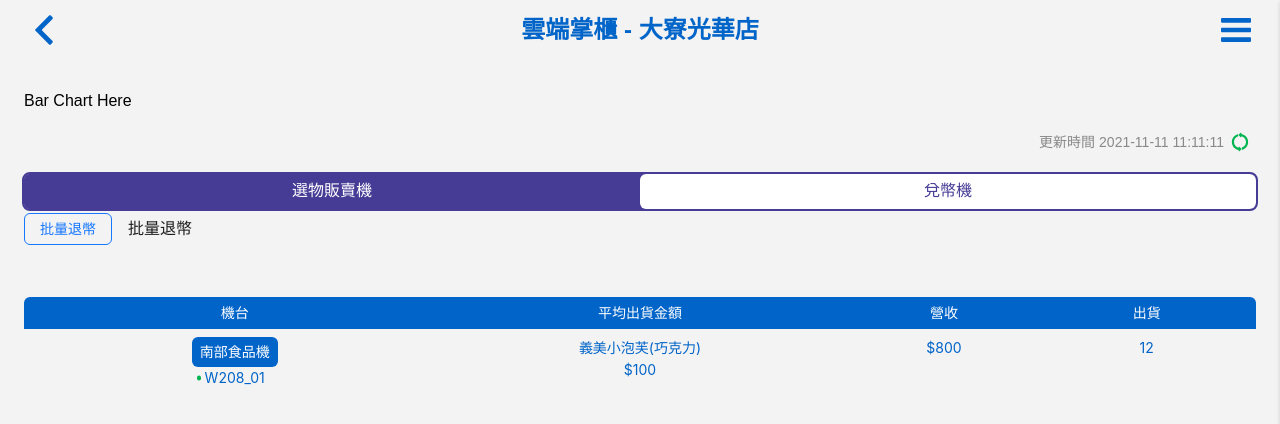
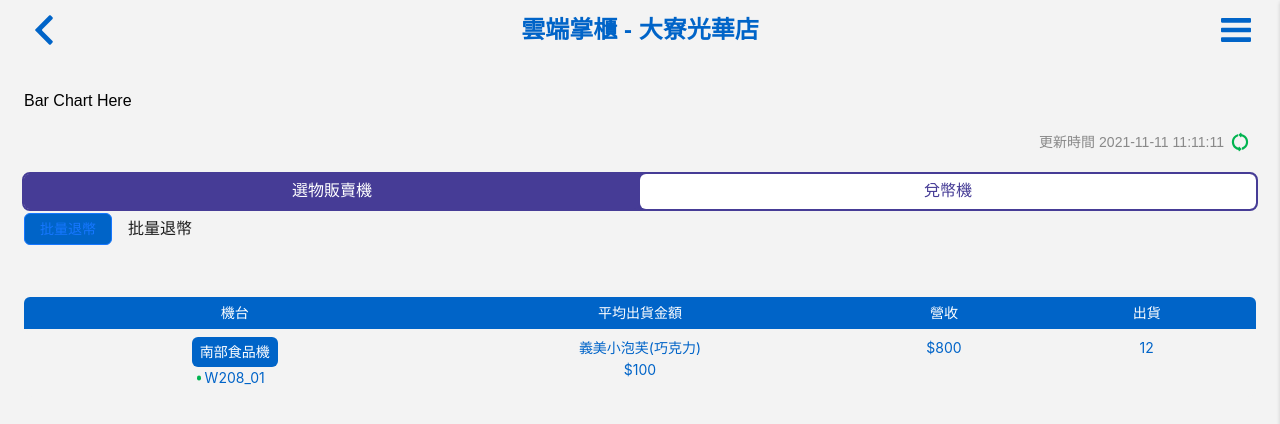
Before and after one commit to leon11081991/vue3-emgiot, a Vue app: page /dashboard in a window 1280 px wide. Shown: the top 424 px of the page. Built offline with nearby package versions, Linux system fonts and the light colour scheme.

Commit message:
feat(app.vue): 增加全域css

```diff
--- a/src/App.vue
+++ b/src/App.vue
@@ -6,7 +6,7 @@ const route = useRoute()
 
 <template>
   <component :is="route.meta.layoutComponent || 'div'">
-    <main class="main-page">
+    <main class="main-page" :class="route.name">
       <RouterView />
     </main>
   </component>
@@ -19,8 +19,23 @@ const route = useRoute()
   padding-block: $--page-padding-top $--page-padding-bottom;
   background-color: $--page-bg-color;
 
+  &.Login {
+    min-height: 100vh;
+  }
+
   @include media-breakpoint-down(md) {
     padding-inline: $--page-padding-x-mobile;
+  }
+}
+
+.ant-btn {
+  &.ant-btn-primary {
+    @include base-transition;
+    background-color: $--color-primary;
+
+    &:hover {
+      background-color: darken($--color-primary, 10%);
+    }
   }
 }
 
```
